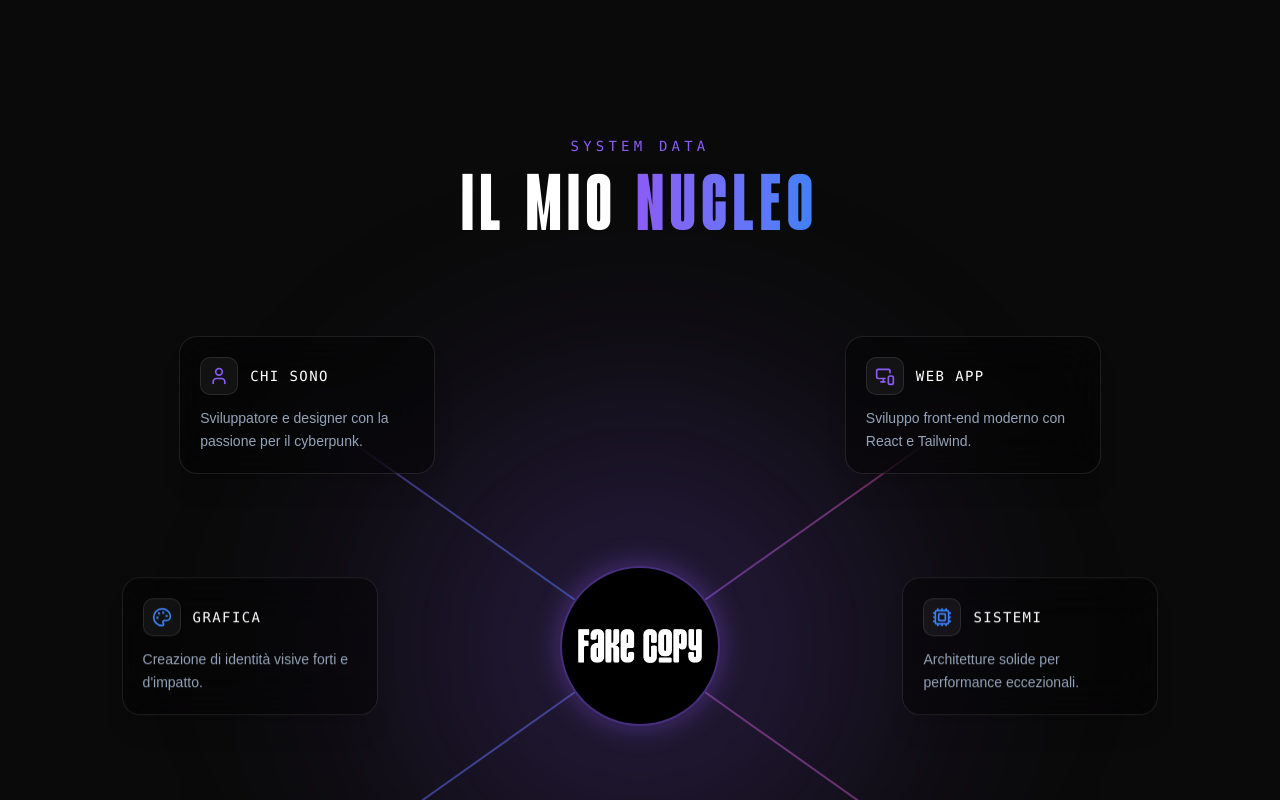
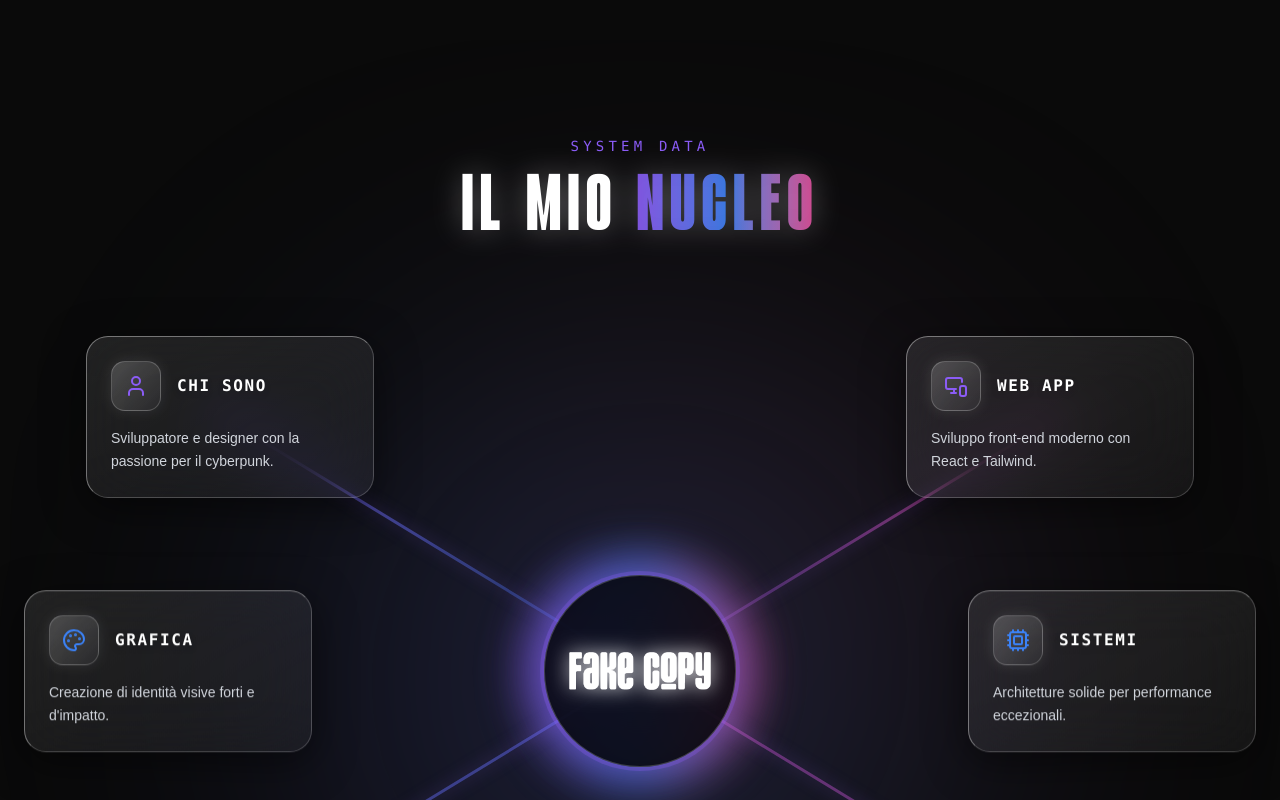
Before and after one commit to FakeCopy2006/fakecopy-portfolio, a React (Vite) app: page / in a window 1280 px wide. Shown: the part 760-1560 px from the top of the page. Built offline with nearby package versions, Linux system fonts and the light colour scheme.

Commit message:
Enhance About section: installato react-parallax-tilt e applicato un effetto glass fotorealistico in 3D

```diff
--- a/package.json
+++ b/package.json
@@ -18,6 +18,7 @@
     "lucide-react": "^1.24.0",
     "react": "^19.2.7",
     "react-dom": "^19.2.7",
+    "react-parallax-tilt": "^1.7.333",
     "shadcn": "^4.13.0",
     "tailwind-merge": "^3.6.0",
     "tw-animate-css": "^1.4.0"
--- a/src/components/About.jsx
+++ b/src/components/About.jsx
@@ -1,15 +1,16 @@
 import React from 'react';
 import { motion } from 'framer-motion';
+import Tilt from 'react-parallax-tilt';
 import { Fingerprint, MonitorSmartphone, Palette, PenTool, Cpu, User, Zap } from 'lucide-react';
 
 const About = () => {
   const nodes = [
-    { id: 1, title: 'CHI SONO', desc: 'Sviluppatore e designer con la passione per il cyberpunk.', icon: <User className="w-5 h-5 text-brand-purple" />, pos: 'top-10 left-0 md:left-[10%]', delay: 0.2 },
-    { id: 2, title: 'GRAFICA', desc: 'Creazione di identità visive forti e d\'impatto.', icon: <Palette className="w-5 h-5 text-brand-blue" />, pos: 'top-1/2 -translate-y-1/2 left-0 md:left-[5%]', delay: 0.4 },
-    { id: 3, title: 'UX/UI DESIGN', desc: 'Interfacce intuitive focalizzate sull\'esperienza utente.', icon: <PenTool className="w-5 h-5 text-brand-magenta" />, pos: 'bottom-10 left-0 md:left-[10%]', delay: 0.6 },
-    { id: 4, title: 'WEB APP', desc: 'Sviluppo front-end moderno con React e Tailwind.', icon: <MonitorSmartphone className="w-5 h-5 text-brand-purple" />, pos: 'top-10 right-0 md:right-[10%]', delay: 0.3 },
-    { id: 5, title: 'SISTEMI', desc: 'Architetture solide per performance eccezionali.', icon: <Cpu className="w-5 h-5 text-brand-blue" />, pos: 'top-1/2 -translate-y-1/2 right-0 md:right-[5%]', delay: 0.5 },
-    { id: 6, title: 'FUTURO', desc: 'Sempre alla ricerca di nuove tecnologie da implementare.', icon: <Zap className="w-5 h-5 text-brand-magenta" />, pos: 'bottom-10 right-0 md:right-[10%]', delay: 0.7 },
+    { id: 1, title: 'CHI SONO', desc: 'Sviluppatore e designer con la passione per il cyberpunk.', icon: <User className="w-6 h-6 text-brand-purple" />, pos: 'top-10 left-0 md:left-[5%]', delay: 0.2 },
+    { id: 2, title: 'GRAFICA', desc: 'Creazione di identità visive forti e d\'impatto.', icon: <Palette className="w-6 h-6 text-brand-blue" />, pos: 'top-1/2 -translate-y-1/2 left-0 md:left-[0%]', delay: 0.4 },
+    { id: 3, title: 'UX/UI DESIGN', desc: 'Interfacce intuitive focalizzate sull\'esperienza utente.', icon: <PenTool className="w-6 h-6 text-brand-magenta" />, pos: 'bottom-10 left-0 md:left-[5%]', delay: 0.6 },
+    { id: 4, title: 'WEB APP', desc: 'Sviluppo front-end moderno con React e Tailwind.', icon: <MonitorSmartphone className="w-6 h-6 text-brand-purple" />, pos: 'top-10 right-0 md:right-[5%]', delay: 0.3 },
+    { id: 5, title: 'SISTEMI', desc: 'Architetture solide per performance eccezionali.', icon: <Cpu className="w-6 h-6 text-brand-blue" />, pos: 'top-1/2 -translate-y-1/2 right-0 md:right-[0%]', delay: 0.5 },
+    { id: 6, title: 'FUTURO', desc: 'Sempre alla ricerca di nuove tecnologie da implementare.', icon: <Zap className="w-6 h-6 text-brand-magenta" />, pos: 'bottom-10 right-0 md:right-[5%]', delay: 0.7 },
   ];
 
   // SVG Lines for Desktop
@@ -19,10 +20,10 @@
       const delay = 0.5 + i * 0.1;
       return {
         pathLength: 1,
-        opacity: 0.5,
+        opacity: 0.7,
         transition: {
-          pathLength: { delay, type: "spring", duration: 1.5, bounce: 0 },
-          opacity: { delay, duration: 0.1 }
+          pathLength: { delay, type: "spring", duration: 2, bounce: 0 },
+          opacity: { delay, duration: 0.5 }
         }
       };
     }
@@ -31,46 +32,46 @@
   return (
     <section id="about" className="py-24 px-6 relative z-10 overflow-hidden">
       <motion.div
-        initial={{ opacity: 0 }}
-        whileInView={{ opacity: 1 }}
+        initial={{ opacity: 0, y: -20 }}
+        whileInView={{ opacity: 1, y: 0 }}
         viewport={{ once: true }}
         transition={{ duration: 0.8 }}
-        className="text-center mb-16"
+        className="text-center mb-16 relative"
       >
         <p className="text-brand-purple font-mono text-sm tracking-[0.3em] mb-4 uppercase">System Data</p>
-        <h2 className="text-5xl md:text-6xl font-display tracking-widest uppercase text-white">
-          IL MIO <span className="text-transparent bg-clip-text bg-gradient-to-r from-brand-purple to-brand-blue">NUCLEO</span>
+        <h2 className="text-5xl md:text-6xl font-display tracking-widest uppercase text-white drop-shadow-[0_0_15px_rgba(255,255,255,0.3)]">
+          IL MIO <span className="text-transparent bg-clip-text bg-gradient-to-r from-brand-purple via-brand-blue to-brand-magenta animate-pulse">NUCLEO</span>
         </h2>
       </motion.div>
 
       {/* Container della Mappa (Desktop) */}
-      <div className="relative max-w-6xl mx-auto min-h-[1000px] md:min-h-[700px] hidden md:block">
+      <div className="relative max-w-7xl mx-auto min-h-[1000px] md:min-h-[750px] hidden md:block">
 
-        {/* Sfondo Glowing Centrale */}
-        <div className="absolute top-1/2 left-1/2 -translate-x-1/2 -translate-y-1/2 w-[500px] h-[500px] bg-brand-purple/20 blur-[120px] rounded-full pointer-events-none -z-20"></div>
+        {/* Sfondo Glowing Centrale Più Intenso */}
+        <div className="absolute top-1/2 left-1/2 -translate-x-1/2 -translate-y-1/2 w-[600px] h-[600px] bg-gradient-to-tr from-brand-purple/30 via-brand-blue/20 to-brand-magenta/30 blur-[150px] rounded-full pointer-events-none -z-20"></div>
 
-        {/* Linee di Connessione SVG */}
-        <svg className="absolute inset-0 w-full h-full pointer-events-none -z-10">
+        {/* Linee di Connessione SVG con Ombre Luminose */}
+        <svg className="absolute inset-0 w-full h-full pointer-events-none -z-10 drop-shadow-[0_0_8px_rgba(139,92,246,0.8)]">
           <defs>
             <linearGradient id="grad1" x1="0%" y1="0%" x2="100%" y2="100%">
               <stop offset="0%" stopColor="#8B5CF6" stopOpacity="1" />
-              <stop offset="100%" stopColor="#3B82F6" stopOpacity="1" />
+              <stop offset="100%" stopColor="#3B82F6" stopOpacity="0.3" />
             </linearGradient>
             <linearGradient id="grad2" x1="100%" y1="0%" x2="0%" y2="100%">
               <stop offset="0%" stopColor="#EC4899" stopOpacity="1" />
-              <stop offset="100%" stopColor="#8B5CF6" stopOpacity="1" />
+              <stop offset="100%" stopColor="#8B5CF6" stopOpacity="0.3" />
             </linearGradient>
           </defs>
 
           {/* Nodi Sinistri */}
-          <motion.line x1="50%" y1="50%" x2="20%" y2="15%" stroke="url(#grad1)" strokeWidth="2" strokeDasharray="5,5" variants={draw} custom={0} initial="hidden" whileInView="visible" viewport={{ once: true }} />
-          <motion.line x1="50%" y1="50%" x2="15%" y2="50%" stroke="url(#grad1)" strokeWidth="2" strokeDasharray="5,5" variants={draw} custom={1} initial="hidden" whileInView="visible" viewport={{ once: true }} />
-          <motion.line x1="50%" y1="50%" x2="20%" y2="85%" stroke="url(#grad1)" strokeWidth="2" strokeDasharray="5,5" variants={draw} custom={2} initial="hidden" whileInView="visible" viewport={{ once: true }} />
+          <motion.line x1="50%" y1="50%" x2="15%" y2="15%" stroke="url(#grad1)" strokeWidth="3" strokeLinecap="round" variants={draw} custom={0} initial="hidden" whileInView="visible" viewport={{ once: true }} />
+          <motion.line x1="50%" y1="50%" x2="10%" y2="50%" stroke="url(#grad1)" strokeWidth="3" strokeLinecap="round" variants={draw} custom={1} initial="hidden" whileInView="visible" viewport={{ once: true }} />
+          <motion.line x1="50%" y1="50%" x2="15%" y2="85%" stroke="url(#grad1)" strokeWidth="3" strokeLinecap="round" variants={draw} custom={2} initial="hidden" whileInView="visible" viewport={{ once: true }} />
 
           {/* Nodi Destri */}
-          <motion.line x1="50%" y1="50%" x2="80%" y2="15%" stroke="url(#grad2)" strokeWidth="2" strokeDasharray="5,5" variants={draw} custom={3} initial="hidden" whileInView="visible" viewport={{ once: true }} />
-          <motion.line x1="50%" y1="50%" x2="85%" y2="50%" stroke="url(#grad2)" strokeWidth="2" strokeDasharray="5,5" variants={draw} custom={4} initial="hidden" whileInView="visible" viewport={{ once: true }} />
-          <motion.line x1="50%" y1="50%" x2="80%" y2="85%" stroke="url(#grad2)" strokeWidth="2" strokeDasharray="5,5" variants={draw} custom={5} initial="hidden" whileInView="visible" viewport={{ once: true }} />
+          <motion.line x1="50%" y1="50%" x2="85%" y2="15%" stroke="url(#grad2)" strokeWidth="3" strokeLinecap="round" variants={draw} custom={3} initial="hidden" whileInView="visible" viewport={{ once: true }} />
+          <motion.line x1="50%" y1="50%" x2="90%" y2="50%" stroke="url(#grad2)" strokeWidth="3" strokeLinecap="round" variants={draw} custom={4} initial="hidden" whileInView="visible" viewport={{ once: true }} />
+          <motion.line x1="50%" y1="50%" x2="85%" y2="85%" stroke="url(#grad2)" strokeWidth="3" strokeLinecap="round" variants={draw} custom={5} initial="hidden" whileInView="visible" viewport={{ once: true }} />
         </svg>
 
         {/* Logo Centrale */}
@@ -81,73 +82,87 @@
           transition={{ type: "spring", stiffness: 200, damping: 20 }}
           className="absolute top-1/2 left-1/2 -translate-x-1/2 -translate-y-1/2 z-20 flex flex-col items-center"
         >
-          {/* Animazione Pulse Cyber (non è un'orbita, è una pulsazione energetica) */}
+          <Tilt tiltMaxAngleX={15} tiltMaxAngleY={15} scale={1.05} transitionSpeed={2000} className="relative cursor-pointer">
             <motion.div
-            animate={{ scale: [1, 1.2, 1], opacity: [0.5, 0.8, 0.5] }}
-            transition={{ duration: 2, repeat: Infinity, ease: "easeInOut" }}
-            className="absolute inset-0 rounded-full border border-brand-purple/50 bg-brand-purple/10 blur-sm"
+              animate={{ scale: [1, 1.3, 1], opacity: [0.6, 1, 0.6] }}
+              transition={{ duration: 3, repeat: Infinity, ease: "easeInOut" }}
+              className="absolute -inset-4 rounded-full bg-gradient-to-r from-brand-purple via-brand-blue to-brand-magenta blur-xl opacity-50"
             ></motion.div>
 
-          <div className="w-32 h-32 md:w-40 md:h-40 rounded-full bg-black border-2 border-brand-purple/50 flex items-center justify-center p-4 shadow-[0_0_30px_rgba(139,92,246,0.3)] relative z-10 backdrop-blur-xl">
-            <img src="/logo.png" alt="Fake Copy Center Logo" className="w-full h-full object-contain" />
+            <div className="w-36 h-36 md:w-48 md:h-48 rounded-full bg-black/80 border border-white/20 flex items-center justify-center p-6 shadow-[0_0_50px_rgba(139,92,246,0.5)] relative z-10 backdrop-blur-2xl ring-4 ring-brand-purple/30">
+              <img src="/logo.png" alt="Fake Copy Center Logo" className="w-full h-full object-contain filter drop-shadow-[0_0_10px_rgba(255,255,255,0.8)]" />
             </div>
+          </Tilt>
         </motion.div>
 
         {/* Nodi (Scatole Informative) */}
         {nodes.map((node) => (
           <motion.div
             key={node.id}
-            initial={{ opacity: 0, scale: 0.5, y: 20 }}
+            initial={{ opacity: 0, scale: 0.8, y: 30 }}
             whileInView={{ opacity: 1, scale: 1, y: 0 }}
             viewport={{ once: true }}
-            transition={{ delay: node.delay, type: "spring", stiffness: 100 }}
-            className={`absolute ${node.pos} w-64 bg-black/40 backdrop-blur-xl border border-white/10 p-5 rounded-2xl shadow-xl hover:border-brand-purple/50 hover:bg-white/5 transition-colors group cursor-default z-10`}
+            transition={{ delay: node.delay, type: "spring", stiffness: 120 }}
+            className={`absolute ${node.pos} z-10`}
           >
-            <div className="flex items-center gap-3 mb-3">
-              <div className="p-2 bg-white/5 rounded-lg border border-white/10 group-hover:border-white/30 transition-colors">
+            <Tilt tiltMaxAngleX={10} tiltMaxAngleY={10} scale={1.02} transitionSpeed={2500} glareEnable={true} glareMaxOpacity={0.3} glareColor="#ffffff" glarePosition="all" className="w-72 rounded-3xl">
+              <div className="relative h-full w-full bg-gradient-to-br from-white/10 to-white/5 backdrop-blur-[30px] border border-white/20 border-t-white/40 border-l-white/40 p-6 rounded-3xl shadow-[0_10px_40px_rgba(0,0,0,0.5)] overflow-hidden group">
+                {/* Glow di sfondo interno alla card */}
+                <div className="absolute -inset-20 bg-gradient-to-r from-brand-purple/20 to-brand-blue/20 blur-[50px] opacity-0 group-hover:opacity-100 transition-opacity duration-700"></div>
+
+                <div className="relative z-10">
+                  <div className="flex items-center gap-4 mb-4">
+                    <div className="p-3 bg-gradient-to-br from-white/20 to-white/5 rounded-xl border border-white/20 shadow-[0_0_15px_rgba(255,255,255,0.1)] group-hover:shadow-[0_0_20px_rgba(139,92,246,0.4)] transition-all duration-300">
                       {node.icon}
                     </div>
-              <h4 className="font-mono text-sm tracking-widest uppercase text-white group-hover:text-brand-purple transition-colors">{node.title}</h4>
+                    <h4 className="font-mono text-base tracking-widest uppercase text-white font-bold drop-shadow-md">{node.title}</h4>
                   </div>
-            <p className="text-text-muted text-sm leading-relaxed">{node.desc}</p>
+                  <p className="text-gray-300 text-sm leading-relaxed font-medium">{node.desc}</p>
+                </div>
+              </div>
+            </Tilt>
           </motion.div>
         ))}
       </div>
 
       {/* Versione Mobile (Vertical Tree) */}
-      <div className="md:hidden flex flex-col items-center gap-12 relative max-w-sm mx-auto">
-        {/* Linea Verticale Connettiva */}
-        <div className="absolute top-0 bottom-0 left-1/2 -translate-x-1/2 w-0.5 bg-gradient-to-b from-brand-purple via-brand-blue to-transparent -z-10 opacity-30"></div>
+      <div className="md:hidden flex flex-col items-center gap-10 relative max-w-sm mx-auto mt-8">
+        {/* Linea Verticale Connettiva Glow */}
+        <div className="absolute top-0 bottom-0 left-1/2 -translate-x-1/2 w-1 bg-gradient-to-b from-brand-purple via-brand-blue to-transparent -z-10 shadow-[0_0_15px_rgba(139,92,246,0.8)] opacity-60"></div>
 
         {/* Logo in alto per mobile */}
         <motion.div
           initial={{ scale: 0 }}
           whileInView={{ scale: 1 }}
           viewport={{ once: true }}
-          className="w-32 h-32 rounded-full bg-black border-2 border-brand-purple/50 flex items-center justify-center p-4 shadow-[0_0_30px_rgba(139,92,246,0.3)] relative z-10 mb-8"
+          className="w-40 h-40 rounded-full bg-black/80 backdrop-blur-xl border-2 border-white/20 flex items-center justify-center p-6 shadow-[0_0_40px_rgba(139,92,246,0.6)] relative z-10 mb-6"
         >
-          <img src="/logo.png" alt="Fake Copy Logo" className="w-full h-full object-contain" />
+          <img src="/logo.png" alt="Fake Copy Logo" className="w-full h-full object-contain filter drop-shadow-[0_0_10px_rgba(255,255,255,0.8)]" />
         </motion.div>
 
         {nodes.map((node, idx) => (
           <motion.div
             key={node.id}
-            initial={{ opacity: 0, x: idx % 2 === 0 ? -50 : 50 }}
-            whileInView={{ opacity: 1, x: 0 }}
+            initial={{ opacity: 0, x: idx % 2 === 0 ? -50 : 50, filter: 'blur(10px)' }}
+            whileInView={{ opacity: 1, x: 0, filter: 'blur(0px)' }}
             viewport={{ once: true }}
             transition={{ delay: 0.1, type: "spring", stiffness: 100 }}
-            className="w-full bg-black/60 backdrop-blur-xl border border-white/10 p-6 rounded-2xl shadow-xl z-10 relative"
+            className="w-full relative z-10"
           >
-            {/* Punto di connessione sulla linea centrale */}
-            <div className={`absolute top-1/2 -translate-y-1/2 ${idx % 2 === 0 ? '-right-6' : '-left-6'} w-3 h-3 rounded-full bg-brand-purple border-2 border-black hidden`}></div>
+            {/* Punto luminoso di connessione sulla linea centrale */}
+            <div className={`absolute top-1/2 -translate-y-1/2 ${idx % 2 === 0 ? '-right-[18px]' : '-left-[18px]'} w-4 h-4 rounded-full bg-white border-4 border-brand-purple shadow-[0_0_10px_rgba(255,255,255,1)] hidden`}></div>
 
-            <div className="flex items-center gap-3 mb-3">
-              <div className="p-2 bg-white/5 rounded-lg border border-white/10">
+            <Tilt tiltMaxAngleX={10} tiltMaxAngleY={10} scale={1.02} glareEnable={true} glareMaxOpacity={0.2} glareColor="#ffffff" glarePosition="all" className="w-full rounded-3xl">
+              <div className="bg-gradient-to-br from-white/10 to-white/5 backdrop-blur-2xl border border-white/20 border-t-white/40 border-l-white/40 p-6 rounded-3xl shadow-[0_10px_30px_rgba(0,0,0,0.5)]">
+                <div className="flex items-center gap-4 mb-3">
+                  <div className="p-3 bg-gradient-to-br from-white/20 to-white/5 rounded-xl border border-white/20">
                     {node.icon}
                   </div>
-              <h4 className="font-mono text-sm tracking-widest uppercase text-white">{node.title}</h4>
+                  <h4 className="font-mono text-base tracking-widest uppercase text-white font-bold">{node.title}</h4>
                 </div>
-            <p className="text-text-muted text-sm leading-relaxed">{node.desc}</p>
+                <p className="text-gray-200 text-sm leading-relaxed">{node.desc}</p>
+              </div>
+            </Tilt>
           </motion.div>
         ))}
       </div>
```
Also changed, not shown: 1 other file (tests, documents, lock files or other folders). Lines whose indentation alone changed are shown as unchanged.
